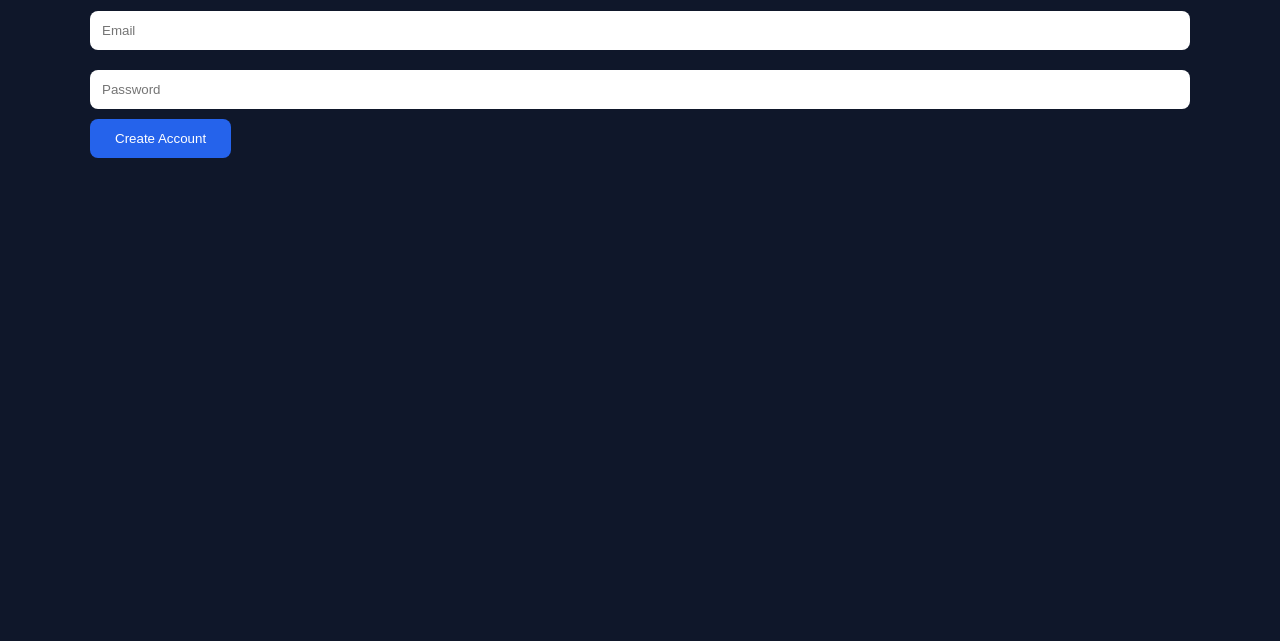
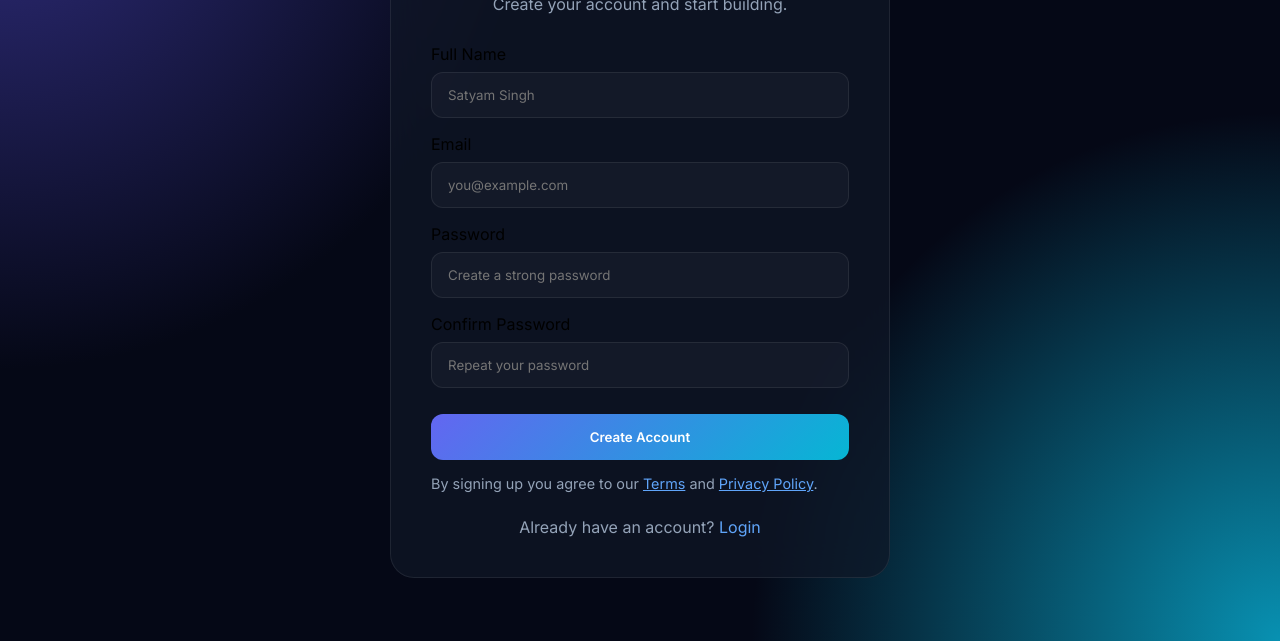
Before and after one commit to the-satym/vectrs, a plain HTML site: page signup.html in a window 1280 px wide. Shown: the part 159-800 px from the top of the page. Drawn offline with Linux system fonts and the light colour scheme.

Commit message:
Update signup.html

```diff
--- a/signup.html
+++ b/signup.html
@@ -1,21 +1,194 @@
 <!DOCTYPE html>
-<html>
+<html lang="en">
 <head>
-    <title>Sign Up</title>
-    <link rel="stylesheet" href="style.css">
+<meta charset="UTF-8">
+<meta name="viewport" content="width=device-width, initial-scale=1.0">
+
+<title>Sign Up | Vectrs</title>
+
+<link rel="preconnect" href="https://fonts.googleapis.com">
+<link href="https://fonts.googleapis.com/css2?family=Inter:wght@300;400;500;600;700;800&display=swap" rel="stylesheet">
+
+<style>
+
+:root{
+    --bg:#050816;
+    --card:rgba(17,24,39,.7);
+    --border:rgba(255,255,255,.08);
+    --text:#fff;
+    --muted:#94a3b8;
+    --primary:#6366f1;
+    --secondary:#06b6d4;
+}
+
+*{
+    margin:0;
+    padding:0;
+    box-sizing:border-box;
+    font-family:'Inter',sans-serif;
+}
+
+body{
+    min-height:100vh;
+
+    background:
+    radial-gradient(circle at top left,#312e81 0%,transparent 35%),
+    radial-gradient(circle at bottom right,#0891b2 0%,transparent 35%),
+    var(--bg);
+
+    display:flex;
+    justify-content:center;
+    align-items:center;
+    padding:20px;
+}
+
+.card{
+    width:100%;
+    max-width:500px;
+
+    background:rgba(17,24,39,.7);
+
+    backdrop-filter:blur(20px);
+
+    border:1px solid var(--border);
+
+    border-radius:24px;
+
+    padding:40px;
+}
+
+.logo{
+    text-align:center;
+    font-size:2rem;
+    font-weight:800;
+}
+
+.subtitle{
+    text-align:center;
+    color:var(--muted);
+    margin:10px 0 30px;
+}
+
+.form-group{
+    margin-bottom:16px;
+}
+
+label{
+    display:block;
+    margin-bottom:8px;
+}
+
+input{
+    width:100%;
+    padding:14px 16px;
+
+    border-radius:12px;
+
+    border:1px solid var(--border);
+
+    background:rgba(255,255,255,.03);
+
+    color:white;
+    outline:none;
+}
+
+input:focus{
+    border-color:var(--primary);
+}
+
+.btn{
+    width:100%;
+    margin-top:10px;
+
+    padding:15px;
+
+    border:none;
+
+    border-radius:12px;
+
+    background:linear-gradient(
+    135deg,
+    var(--primary),
+    var(--secondary)
+    );
+
+    color:white;
+    font-weight:600;
+    cursor:pointer;
+}
+
+.terms{
+    color:var(--muted);
+    font-size:.9rem;
+    margin-top:15px;
+}
+
+.terms a{
+    color:#60a5fa;
+}
+
+.bottom{
+    text-align:center;
+    margin-top:25px;
+    color:var(--muted);
+}
+
+.bottom a{
+    color:#60a5fa;
+    text-decoration:none;
+}
+
+</style>
 </head>
+
 <body>
 
-<div class="container">
+<div class="card">
 
-<h1>Create Account</h1>
+<div class="logo">Vectrs</div>
+
+<p class="subtitle">
+Create your account and start building.
+</p>
 
 <form>
-    <input type="text" placeholder="Full Name">
-    <input type="email" placeholder="Email">
-    <input type="password" placeholder="Password">
-    <button>Create Account</button>
+
+<div class="form-group">
+<label>Full Name</label>
+<input type="text" placeholder="Satyam Singh">
+</div>
+
+<div class="form-group">
+<label>Email</label>
+<input type="email" placeholder="you@example.com">
+</div>
+
+<div class="form-group">
+<label>Password</label>
+<input type="password" placeholder="Create a strong password">
+</div>
+
+<div class="form-group">
+<label>Confirm Password</label>
+<input type="password" placeholder="Repeat your password">
+</div>
+
+<button class="btn">
+Create Account
+</button>
+
+<p class="terms">
+By signing up you agree to our
+<a href="#">Terms</a> and
+<a href="#">Privacy Policy</a>.
+</p>
+
 </form>
+
+<div class="bottom">
+Already have an account?
+<a href="login.html">Login</a>
+</div>
 
 </div>
 
```
